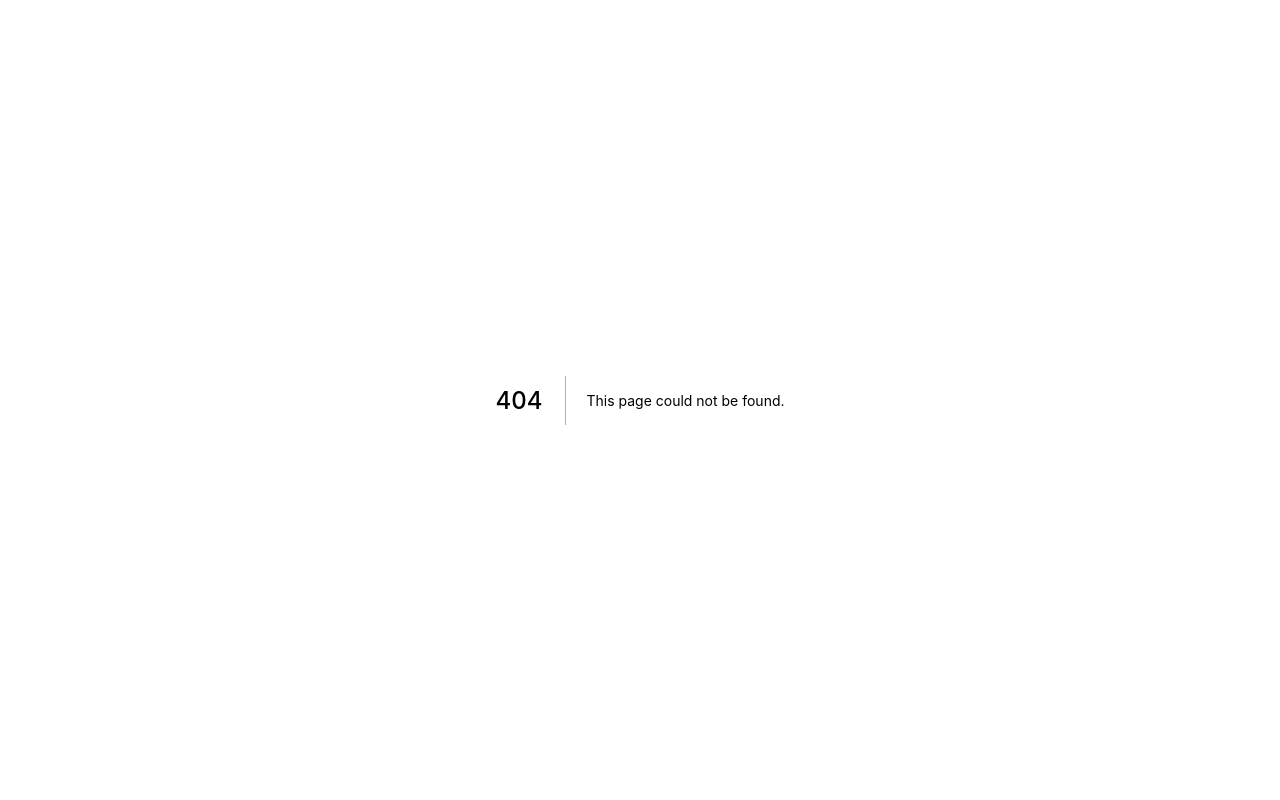
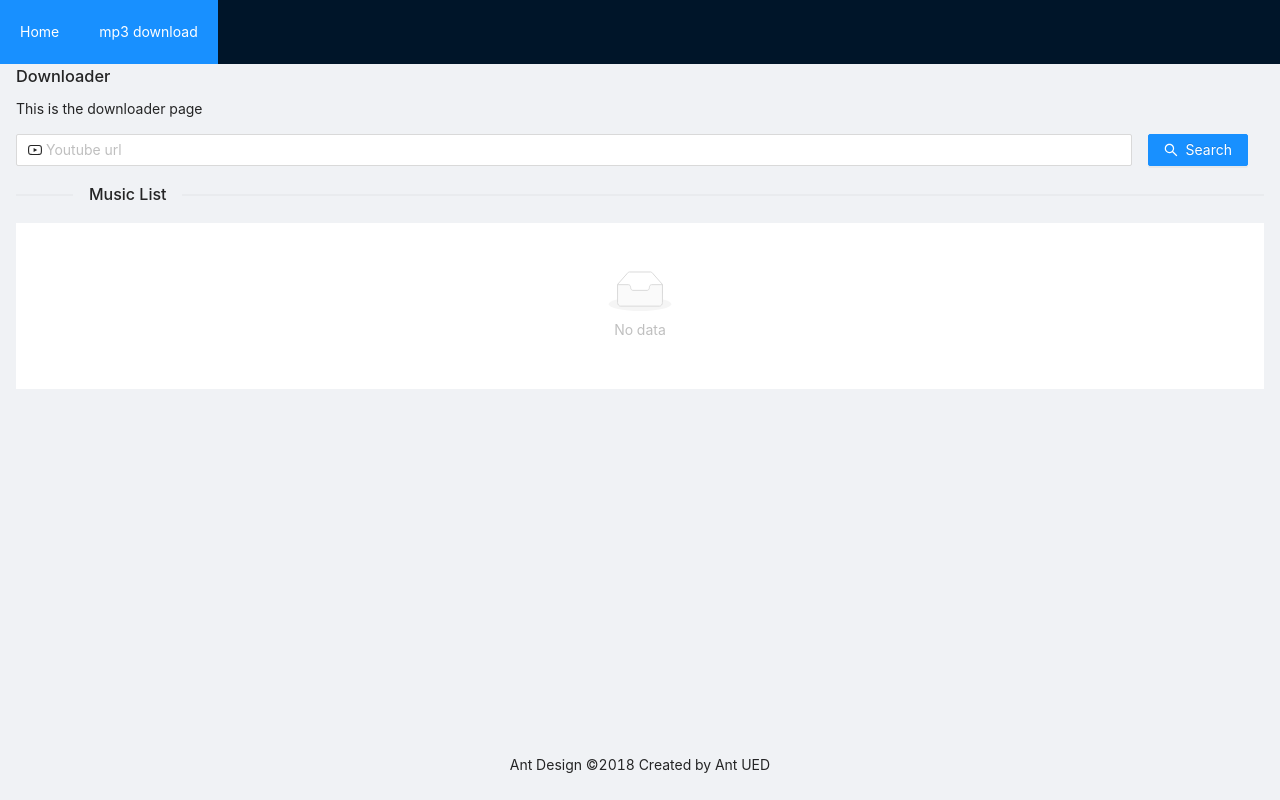
Before and after one commit to aragrevo/sports, a Next.js app: page /downloader in a window 1280 px wide. Before the commit this address had no page. Built offline with nearby package versions, Linux system fonts and the light colour scheme.

Commit message:
feature: Add list youtube music

```diff
--- /dev/null
+++ b/components/layout/CustomLayout.js
@@ -0,0 +1,41 @@
+import {Layout, Menu, Breadcrumb, Card, BackTop, List, Statistic, Skeleton, Select, Button} from 'antd';
+import Link from 'next/link';
+import {useRouter} from 'next/router';
+
+import 'antd/dist/antd.css';
+const {Header, Content, Footer} = Layout;
+
+const CustomLayout = ({children}) => {
+  const router = useRouter();
+  const {pathname} = router;
+  return (
+    <Layout style={{minHeight: '100vh'}}>
+      <Layout>
+        <Header style={{padding: 0}}>
+          <Menu theme='dark' mode='horizontal' defaultSelectedKeys={[pathname]}>
+            <Menu.Item key='/'>
+              <Link href='/'>
+                <a>Home</a>
+              </Link>
+            </Menu.Item>
+            <Menu.Item key='/downloader'>
+              <Link href='/downloader'>
+                <a>mp3 download</a>
+              </Link>
+            </Menu.Item>
+            {/* <Menu.Item key='3'>nav 3</Menu.Item> */}
+          </Menu>
+        </Header>
+        <Content style={{margin: '0 16px'}}>
+          <>
+            <BackTop />
+            {children}
+          </>
+        </Content>
+        <Footer style={{textAlign: 'center'}}>Ant Design ©2018 Created by Ant UED</Footer>
+      </Layout>
+    </Layout>
+  );
+};
+
+export default CustomLayout;
--- /dev/null
+++ b/components/layout/YoutubeEmbed.js
@@ -0,0 +1,20 @@
+import React from 'react';
+import {Image} from 'antd';
+
+const YoutubeEmbed = ({embedId}) => {
+  const id = embedId.split('=')[1].split('&')[0];
+  return (
+    <div className='video-responsive'>
+      {/* <iframe
+      width='150'
+      height='200'
+      src={`https://www.youtube.com/embed/${embedId}`}
+      frameBorder='0'
+      title='Embedded youtube'
+    /> */}
+      <Image width={200} src={`https://img.youtube.com/vi/${id}/mqdefault.jpg`} preview={false} />
+    </div>
+  );
+};
+
+export default YoutubeEmbed;
--- /dev/null
+++ b/hooks/linksYT.js
@@ -0,0 +1,26 @@
+import {useState} from 'react';
+import axios from 'axios';
+
+export const useLinksYT = () => {
+  // const [data, setData] = useState([]);
+  const [loading, setLoading] = useState(false);
+
+  const getLinks = url => {
+    setLoading(true);
+    return axios
+      .post('/api/links_yt', {url})
+      .then(res => {
+        setLoading(false);
+        return res.data.data;
+      })
+      .catch(err => {
+        console.log(err);
+        setLoading(false);
+        return [];
+      });
+  };
+  return {
+    isLoading: loading,
+    getLinks,
+  };
+};
--- a/package.json
+++ b/package.json
@@ -19,6 +19,8 @@
     "firebase-admin": "^9.6.0",
     "fs-extra": "^9.1.0",
     "next": "10.0.7",
+    "nightmare": "^3.0.2",
+    "open": "^8.4.0",
     "react": "17.0.1",
     "react-dom": "17.0.1"
   }
--- /dev/null
+++ b/pages/api/links_yt.js
@@ -0,0 +1,12 @@
+// Next.js API route support: https://nextjs.org/docs/api-routes/introduction
+
+import {getLinksYT} from '../../scripts/downloaderYT';
+
+export default async (req, res) => {
+  try {
+    const data = await getLinksYT(req.body.url);
+    res.status(200).json({response: 'OK', data});
+  } catch (error) {
+    res.status(500).json({response: 'ERROR', error});
+  }
+};
--- /dev/null
+++ b/pages/downloader.js
@@ -0,0 +1,69 @@
+import React, {useState} from 'react';
+import {Button, Checkbox, Form, Input, message, Col, Divider, Row, List, Skeleton} from 'antd';
+import {YoutubeOutlined, SearchOutlined} from '@ant-design/icons';
+
+import CustomLayout from '../components/layout/CustomLayout';
+import {useLinksYT} from '../hooks/linksYT';
+import YoutubeEmbed from '../components/layout/YoutubeEmbed';
+
+export default function Downloader() {
+  const {isLoading, getLinks} = useLinksYT();
+  const [list, setList] = useState([]);
+
+  const onFinish = async values => {
+    message.success('Submit success!');
+    const data = await getLinks(values.linkyt);
+    setList(data);
+  };
+
+  const onFinishFailed = () => {
+    message.error('Submit failed!');
+  };
+  return (
+    <CustomLayout>
+      <div>
+        <h1>Downloader</h1>
+        <p>This is the downloader page</p>
+      </div>
+      <Form name='basic' layout='inline' onFinish={onFinish} onFinishFailed={onFinishFailed} autoComplete='off'>
+        <Form.Item
+          name='linkyt'
+          style={{flexGrow: '1'}}
+          rules={[
+            {
+              required: true,
+              message: 'Please input youtube url!',
+            },
+            {type: 'url', warningOnly: true},
+          ]}>
+          <Input prefix={<YoutubeOutlined />} placeholder='Youtube url' />
+        </Form.Item>
+        <Form.Item>
+          <Button type='primary' htmlType='submit' loading={isLoading} icon={<SearchOutlined />}>
+            Search
+          </Button>
+        </Form.Item>
+      </Form>
+      <Row>
+        <Col span={24}>
+          <Divider orientation='left'>Music List</Divider>
+          <List
+            style={{background: '#fff'}}
+            grid={{gutter: 8, column: 5}}
+            loading={isLoading}
+            itemLayout='horizontal'
+            dataSource={list}
+            size='small'
+            renderItem={item => (
+              <List.Item>
+                <Skeleton title={false} loading={isLoading} active>
+                  <YoutubeEmbed embedId={item} />
+                </Skeleton>
+              </List.Item>
+            )}
+          />
+        </Col>
+      </Row>
+    </CustomLayout>
+  );
+}
--- /dev/null
+++ b/scripts/downloaderYT.js
@@ -0,0 +1,89 @@
+const Nightmare = require('nightmare');
+const cheerio = require('cheerio');
+const open = require('open');
+
+const downloadUrl = 'https://www.y2mate.com/youtube-mp3';
+// const YTlink =
+//   'https://www.youtube.com/watch?v=BRuHGchMrD8&list=RDEMWzsBFrM1G6O0x93sFkgUtg&start_radio=1&rv=uhZ92NKtsoM&ab_channel=LosEnanitosVerdes-Topic';
+
+const _linksYT = [];
+
+function downloaderYT() {
+  Nightmare({show: false})
+    .goto(YTlink)
+    .wait('body')
+    .wait('a#wc-endpoint')
+    .evaluate(() => document.querySelector('body').innerHTML)
+    .end()
+    .then(response => {
+      console.warn('init YT! ---------------------------------');
+      getLinksYT(response);
+    })
+    .catch(err => {
+      console.log(err);
+    });
+}
+
+async function getLinksYT(YTlink) {
+  const response = await Nightmare({show: false})
+    .goto(YTlink)
+    .wait('body')
+    .wait('a#wc-endpoint')
+    .evaluate(() => document.querySelector('body').innerHTML)
+    .end();
+  // .then(response => {
+  console.warn('init YT! ---------------------------------');
+  const $ = cheerio.load(response);
+  const links = $('#wc-endpoint')
+    .each((i, el) => {
+      const link = $(el).attr('href');
+      _linksYT.push(link);
+    })
+    .toArray();
+  const all = [...new Set(_linksYT)];
+  console.warn('finish YT! ---------------------------------' + all.length);
+  return all;
+  // })
+  // .catch(err => {
+  //   console.log(err);
+  //   return [];
+  // });
+  // return resp;
+}
+
+function getLinksDownload(links) {
+  console.log('to download: ', links.length);
+  links.forEach((link, i) => {
+    console.info('download! - ' + i);
+    Nightmare({show: false})
+      .goto(`${downloadUrl}`)
+      .wait('body')
+      .wait('input#txt-url')
+      .type('input#txt-url', `https://www.youtube.com${link}`)
+      .click('button#btn-submit')
+      .wait('button#process_mp3')
+      .click('button#process_mp3')
+      .wait('div.modal.fade.in')
+      .wait('div#process-result > div')
+      .evaluate(() => document.querySelector('#process-result').innerHTML)
+      .end()
+      .then(async response => {
+        const $ = cheerio.load(response);
+        const a = $('.btn-file');
+        const link = $(a).attr('href');
+        // console.log(link);
+        await open(link);
+        // linksDownload.push(link);
+      })
+      .catch(err => {
+        console.log(err);
+      });
+  });
+  // fs.writeFile('./links.json', JSON.stringify(linksDownload), 'utf8', function (error) {
+  //   if (error) return console.log('error', error);
+  //   console.log(linksDownload.length, 'items saved');
+  // });
+  // return linksDownload;
+}
+// https://video-to-mp3-converter.com/es9
+module.exports = {getLinksYT};
```
Also changed, not shown: pages/index.js (+33 -87 lines), 1 other file (tests, documents, lock files or other folders).
